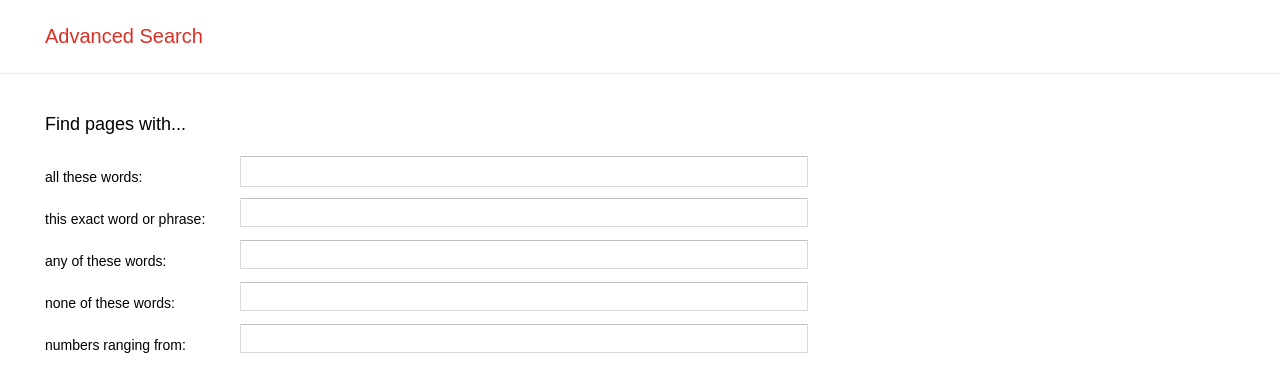
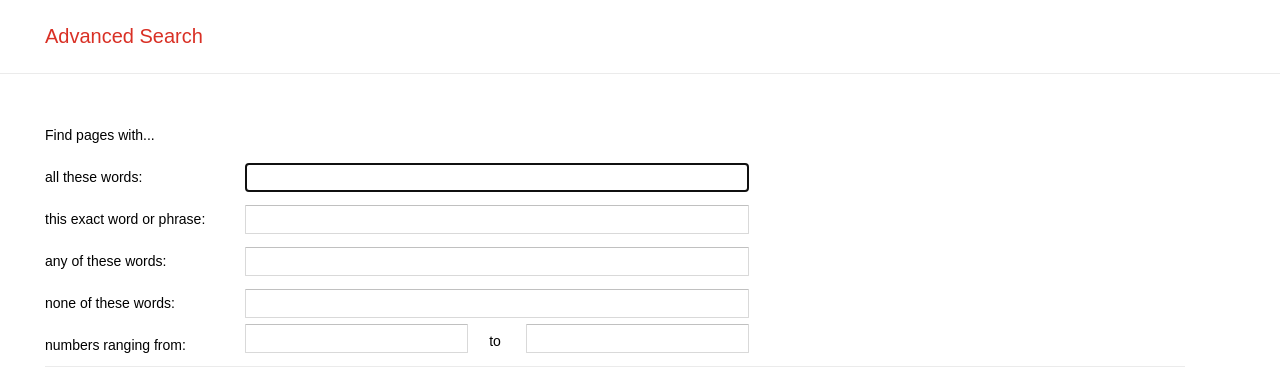
Before and after one commit to DrososDro/search, a plain HTML site: page advanced.html in a window 1280 px wide. Shown: the part 85-476 px from the top of the page. Drawn offline with Linux system fonts and the light colour scheme.

Commit message:
finished the advanced search box need to finish the search button and i w3 validate the others files

```diff
--- a/advanced.html
+++ b/advanced.html
@@ -24,78 +24,97 @@
 
     </div>
     <div class="Border"></div>
-    <div class="AdvancedContainer">
-        <div class="title" style="font-size: 18px;">
-            <span>Find pages with...</span>
-        </div>
-        <form action="http://www.google.com/search" method="get" role="search">
-            <!-- main container after this i make a line container-->
-            <div class="main_container Fonts">
-                <!-- this is the line container-->
+
+    <div class="paddling">
+        <form action="http://www.google.com/search">
+            <div class="mainContainer">
                 <div class="lineContainer">
-                    <div class="title">
-                        <span class="spans">all these words:</span>
-                    </div>
-                    <div class="Input">
+                    <div class="titleContainer"><label>Find pages with...</label></div>
+                </div>
+            </div>
+            <div class="mainContainer">
+                <div class="lineContainer">
+                    <div class="titleContainer"><label>all these words:</label></div>
+                    <div class="inputContainer">
 
-                    <input class="from" autofocus="autofocus" name="as_q" type="text">
+                        <div class="inputFit">
+                            <input class="input" name="as_q" type="text" autofocus="autofocus">
+                        </div>
                     </div>
                 </div>
-                <!--finish of the line container-->
-                <!-- this is the line container-->
+            </div>
+            <div class="mainContainer">
                 <div class="lineContainer">
-                    <div class="title">
-                        <span class="spans">this exact word or phrase:</span>
+                    <div class="titleContainer"><label>this exact word or phrase:</label></div>
+                    <div class="inputContainer">
+
+                        <div class="inputFit">
+                            <input class="input" name="as_epq" type="text" autofocus="autofocus">
+                        </div>
                     </div>
-                    <div class="Input"></div>
                 </div>
-                <!--finish of the line container-->
-                <!-- this is the line container-->
+            </div>
+            <div class="mainContainer">
                 <div class="lineContainer">
-                    <div class="title">
-                        <span class="spans">any of these words:</span>
+                    <div class="titleContainer"><label>any of these words:</label></div>
+                    <div class="inputContainer">
+
+                        <div class="inputFit">
+                            <input class="input" type="text" autofocus="autofocus" name="as_oq">
+                        </div>
                     </div>
-                    <div class="Input"></div>
                 </div>
-                <!--finish of the line container-->
-                <!-- this is the line container-->
+            </div>
+            <div class="mainContainer">
                 <div class="lineContainer">
-                    <div class="title">
-                        <span class="spans">none of these words:</span>
+                    <div class="titleContainer"><label>none of these words:</label></div>
+                    <div class="inputContainer">
+
+                        <div class="inputFit">
+                            <input class="input" name="as_eq" type="text" autofocus="autofocus">
+                        </div>
                     </div>
-                    <div class="Input"></div>
                 </div>
-                <!--finish of the line container-->
+            </div>
+            <div class="mainContainer">
+                <div class="lineContainer">
+                    <div class="titleContainer"><label>numbers ranging from:</label></div>
+                    <div class="inputContainer">
+                        <div class="inputDouble">
+                            <div class="inputdoublediv">
 
-                <!-- this is the line container-->
-                <div class="lineContainer">
-                    <div class="title">
-                        <span class="spans">numbers ranging from:</span>
+                                <input class="inputdoubleindiv" type="text" autofocus="autofocus" name="as_nlo">
+                            </div>
+                            <div style="width: 70px; text-align: center; display: table;">
+
+                                <label style="display: table-cell; vertical-align: bottom;">to</label>
+                            </div>
+                            <div class="inputdoublediv">
+                                <input class="inputdoubleindiv" type="text" autofocus="autofocus" name="as_nhi">
+                            </div>
+                        </div>
                     </div>
-                    <div class="Input"></div>
+
                 </div>
-                <!--finish of the line container-->
 
             </div>
-            <!-- finish of the main container-->
 
+            <div class="Border"></div>
+            <div class="mainContainer">
+                <div class="lineContainer">
+                    <div class="titleContainer"></div>
+                    </div>
+                </div>
+
+
+
+
+
+        </form>
     </div>
-
-    </form>
+    <!--
+        this is the main container
+    -->
 </body>
 
 </html>
-
-<!--
-                    <input class="Input" autofocus="autofocus" name="as_epq" type="text">
-                    <input class="Input" autofocus="autofocus" name="as_oq" type="text">
-                    <input class="Input" autofocus="autofocus" name="as_eq" type="text">
-                    <div class="numbersdiv">
-                        <input class="from" name="as_nlo" type="text">
-                        <div class="span_div">
-
-                    <span class="spans"> to </span>
-                        </div>
-                        <input class="from" name="as_nhi" type="text">
-                    </div>
-                -->
--- a/styles.css
+++ b/styles.css
@@ -98,7 +98,7 @@
 }
 
 .ButtonContainer {
-    height: 70;
+    height: 70px;
     padding-top: 18px;
 }
 
@@ -185,62 +185,141 @@
     border-bottom: 1px solid #ebebeb;
 }
 
-.AdvancedContainer {
-    max-width: 1140px;
-    width: 96%;
-    margin: 40px 2% 0 45px;
-}
-.main_container{
+.mainContainer {
+    display: flex;
+    flex-wrap: wrap;
     width: 100%;
-    display: inline-block;
 
 }
 
-.lineContainer{
+.lineContainer {
+    width: 100%;
     display: flex;
     flex-wrap: wrap;
-    width: 100%;
 }
-.title{
+
+.titleContainer {
     height: 42px;
-    min-width: 195px;
-    width: 16%;
+    width: 200px;
     display: table;
 }
-.Input{
+
+.inputContainer {
+    height: 42px;
+    max-width: 500px;
     min-width: 195px;
     width: 50%;
-    max-width: 550px;
-    height: 36px;
-    -webkit-border-radius: 1px;
-    -moz-border-radius: 1px;
+
+
+}
+
+.labelContainer {
+    display: table-cell;
+    vertical-align: middle;
+}
+
+.inputContainer {
+    display: table;
+}
+
+.inputFit {
+    display: table-cell;
+    vertical-align: middle;
+    width: 100%;
+
+}
+
+.input {
+    width: 100%;
+    height: 25px;
+
+
+
     border-radius: 1px;
     border: 1px solid #d9d9d9;
     border-top: 1px solid #c0c0c0;
     font-size: 13px;
     height: 25px;
-    padding: 1px 8px;
-    display: table;
+    padding: 1px;
+}
+
+.inputDouble {
+    width: 100%;
+    height: 25px;
+    display: flex;
+}
+
+.paddling {
+    max-width: 1140px;
+    min-width: 200px;
+    width: 96%;
+    margin: 40px 2% 0 45px;
 
 }
 
-.spans{
+.titleContainer>label {
     display: table-cell;
     vertical-align: middle;
 }
 
-.from{
+.inputDouble>div {
+    height: 100%;
+    width: 50%;
+    display: table;
+}
 
-    margin: auto;
-    display: flex;
-    flex: 1;
-    flex-wrap: wrap;
-    border: none;
-    outline: none;
+.inputdoubleindiv {
+    display: table-cell;
+    vertical-align: middle;
     width: 100%;
+    height: 25px;
+
+
+    border-radius: 1px;
+    border: 1px solid #d9d9d9;
+    border-top: 1px solid #c0c0c0;
     font-size: 13px;
     height: 25px;
+    padding: 1px;
 }
-.Input:focus{
-    background-color: red;
+
+.button {
+    width: 50%;
+    height: 100%;
+    display: flex;
+    justify-content: flex-end;
+
 }
+
+.buttonCont {
+
+    width: 50%;
+    height: 100%;
+    display: flex;
+    justify-content: flex-end;
+
+}
+.button_style{
+    user-select: none;
+    line-height: 100%;
+    height: 40px;
+    min-width: 120px;
+    float: right;
+    margin: 10px 0;
+    border: 1px solid #3079ed;
+    background-color: #4d90fe;
+    width: 100%;
+
+    border-radius: 2px;
+    cursor: default;
+    font-size: 11px;
+    font-weight: bold;
+    text-align: center;
+    white-space: nowrap;
+    height: 27px;
+    line-height: 27px;
+    min-width: 54px;
+    outline: 0;
+    padding: 0 8px;
+
+}
```
Also changed, not shown: index.html (+1 -1 lines).
